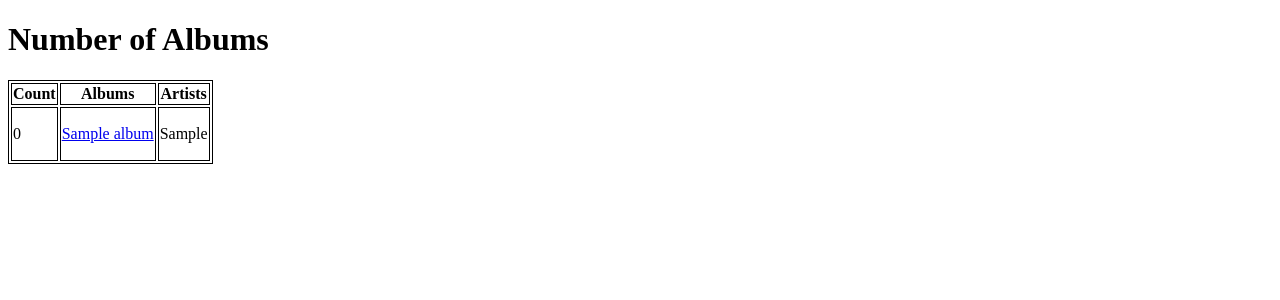
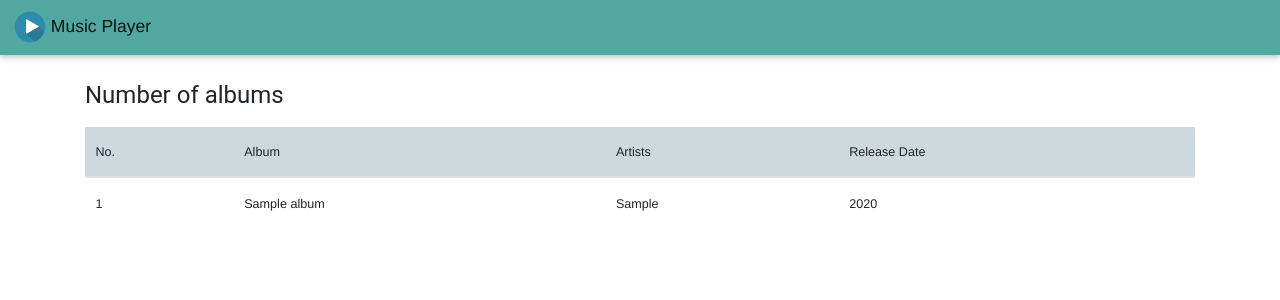
Before and after one commit to Bharath00/player, a PHP site: page /Albums.php in a window 1280 px wide. Shown: the top 300 px of the page. Run offline with PHP 8.4, Linux system fonts and the light colour scheme; the visitor is signed in with stand-in values (Sample User, id 1); tables that the repository leaves empty or names only in its code hold one stand-in row (values such as "Sample post"); some libraries are stand-ins or nearby versions.

Commit message:
fixed albumspage

```diff
--- a/Albums.php
+++ b/Albums.php
@@ -12,39 +12,60 @@ if(!isset($_SESSION['user_id'])){
 <!DOCTYPE html>
 <html>
 <head>
-	<title></title>
+	<link rel="stylesheet" href="Bootstrap/css/bootstrap.min.css">
+	<link href="https://cdnjs.cloudflare.com/ajax/libs/mdbootstrap/4.5.0/css/mdb.min.css" rel="stylesheet">
+	<link rel="stylesheet" href="https://maxcdn.bootstrapcdn.com/font-awesome/4.7.0/css/font-awesome.min.css">
+	<link rel="stylesheet" href="https://fonts.googleapis.com/icon?family=Material+Icons">
+	<link rel="stylesheet" href="https://code.getmdl.io/1.3.0/material.indigo-pink.min.css">
+	<title><?php echo "Welcome "?></title>
 </head>
 <body>
-<style>
-	table, th, td {
-    border: 1px solid black;
-}
-</style>
+<!-- NAvbar -->
+	<nav class="navbar  navbar-light" style="background-color : #50a8a1;">
+		<a class="navbar-brand" href="index.php">
+			<img src="assets/logo.svg" width="32" height="32" class="d-inline-block align-centre" alt="media img">
+			Music Player
+		</a>
+</nav>
+
 <?php
 		$user_id = $_SESSION['user_id'] ;
 		$sql = "SELECT * FROM albums WHERE user_id='$user_id'" ;
 		$result = $conn->query($sql) ;
 		$row_cnt = $result->num_rows ;
+		chdir("uploaded");
+		echo "<div class='container'>
+			<h4>Number of albums</h4>
+			</div>";
 		if($row_cnt > 0){
-			echo "<h1>Number of Albums</h1>";
 			while($row = $result->fetch_assoc()){
-				static $count = 0 ;
+				static $count = 1 ;
 			  	$path = $row['file_loc'];
-				echo "<table>
+				echo"<div class='container'>
+						<table class='table'>
+						<thead class='blue-grey lighten-4'>
 							<tr>
-					<th>Count</th>
-					<th>Albums</th>
+								<th>No.</th>
+								<th>Album</th>
 								<th>Artists</th>
-
+								<th>Release Date</th>
 							</tr>
+						</thead>
+						<tbody>
 							<tr>
 								<td>".$count."</td>
-					<td><a href='$path'>".$row['song_name']."</a></td>
-					<td><p>".$row['artists']."</td>
-				</tr>" ;
+								<td><a href='uploaded/$path'>".$row['song_name']."</a></td>
+								<td>".$row['artists']."</td>
+								<td>".$row['year']."</td>
+							</tr>
+						</tbody>
+					</table>
+					</div>" ;
 				$count++ ;
-
 			}
+		}else{
+			header("Location: uploadform.php?noAlbumsfound");
+			exit();
 		}
 
 ?>
--- a/uploadLogic.php
+++ b/uploadLogic.php
@@ -36,8 +36,9 @@ if(isset($_POST['submit'])){
 						$name = basename($files['name']) ;
 						move_uploaded_file($files['tmp_name'],"$path/$name");
 						//inserting into database code will come here ...
+						$path1 = $album.'/';
 						$stmt =$conn->prepare("INSERT INTO albums (al_id,user_id,song_name,artists,year,file_loc) VALUES (?,?,?,?,?,?)");
-						$stmt->bind_param("iissss",$album_id,$s_id,$album_name,$artists,$year,$path);
+						$stmt->bind_param("iissss",$album_id,$s_id,$album_name,$artists,$year,$path1);
 						$stmt->execute();
 
 				}else{
```
Lines whose indentation alone changed are shown as unchanged.
